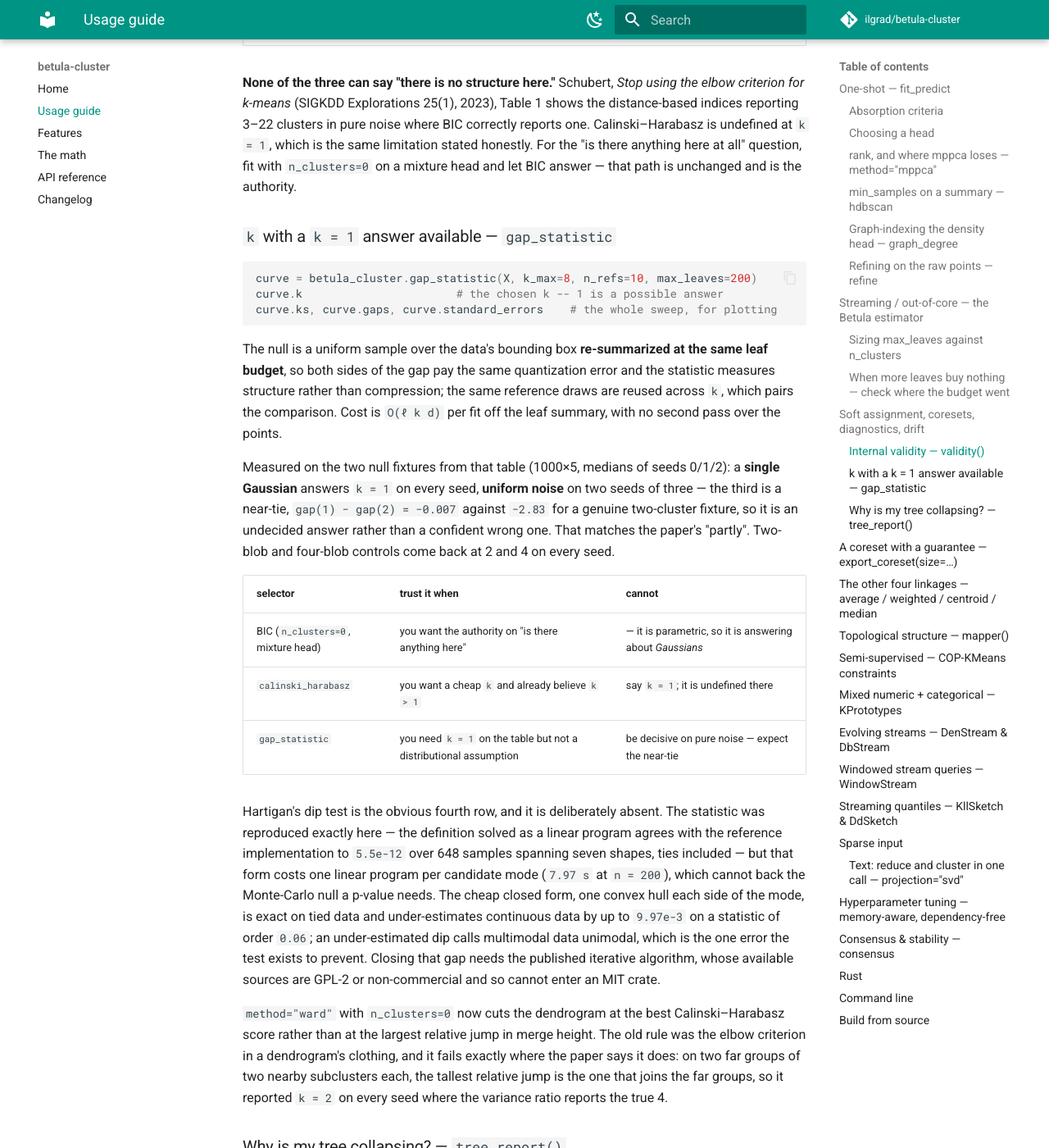
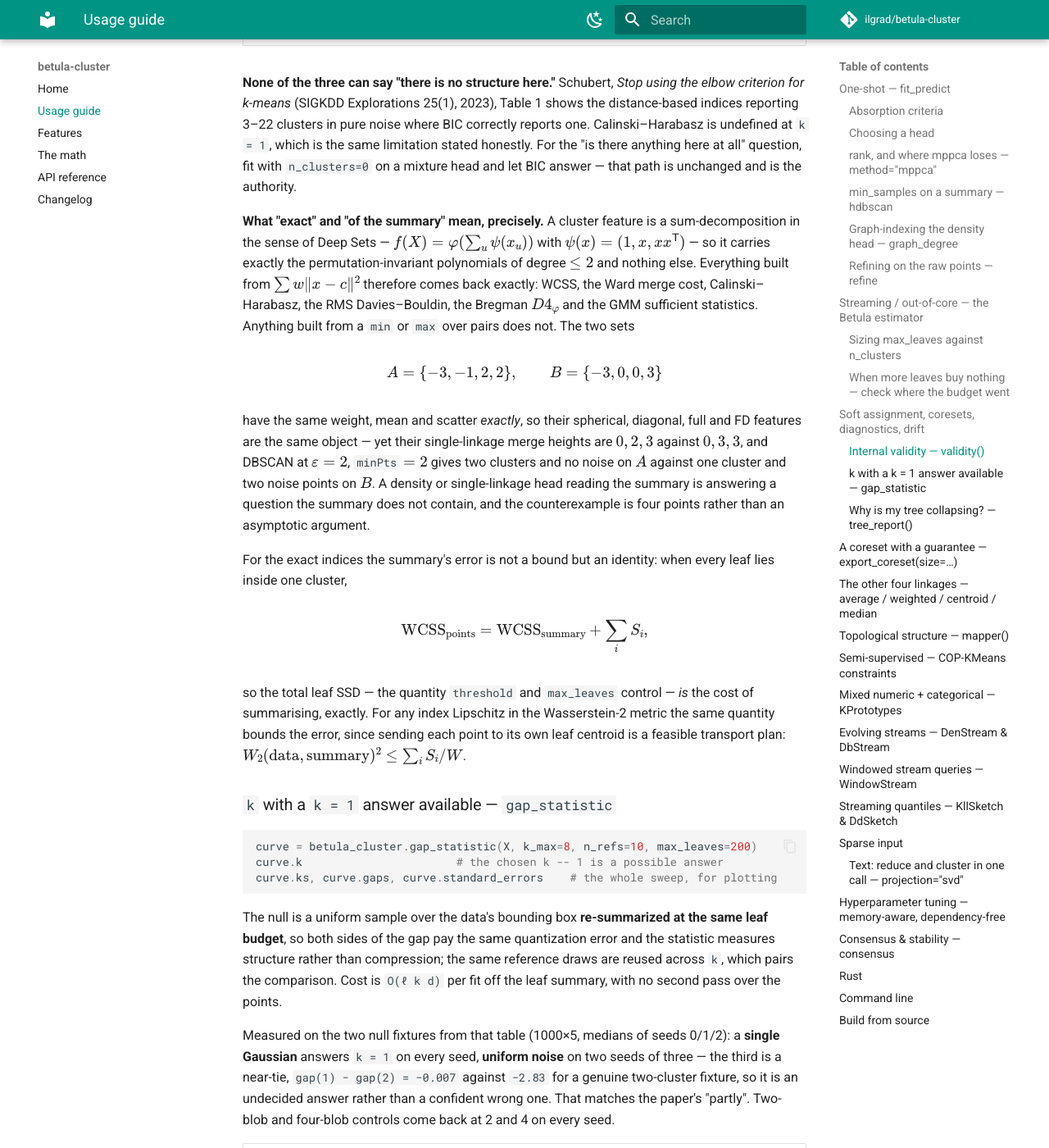
Before and after one commit to ilgrad/betula-cluster, an MkDocs documentation site: the page built from docs/USAGE.md, in a window 1280 px wide and 1400 px high, scrolled down 10693 px. Shown: the whole window at 82% size. Built offline with MkDocs 1.6.1 and Material for MkDocs 9.7.7, drawn with Linux system fonts in a browser that asks for light colours; comment, search, counter and statistics services are not loaded.

Commit message:
docs(usage): state the formal boundary of the cluster-feature summary
The index table said "exact" and "of the summary" without saying what decides
which. A cluster feature is a Deep-Sets sum-decomposition with psi(x) =
(1, x, x x^T), so it carries the permutation-invariant polynomials of degree at
most two and nothing else -- which settles every row at once, and settles the
heads the summary cannot serve at all.

The negative half is now a counterexample rather than an assertion: {-3,-1,2,2}
and {-3,0,0,3} have the same weight, mean and scatter exactly, so their
spherical, diagonal, full and FD features are the same object, yet their
single-linkage heights and their DBSCAN labelling differ. Integer coordinates
on purpose -- nothing here rests on a tolerance.

And the error of the exact indices is an identity, not a bound: total leaf SSD
is precisely what summarising costs, which is why max_leaves reads as a budget.

```diff
--- a/docs/USAGE.md
+++ b/docs/USAGE.md
@@ -381,6 +381,32 @@ reporting 3–22 clusters in pure noise where BIC correctly reports one. Calinsk
 undefined at `k = 1`, which is the same limitation stated honestly. For the "is there anything here
 at all" question, fit with `n_clusters=0` on a mixture head and let BIC answer — that path is
 unchanged and is the authority.
+
+**What "exact" and "of the summary" mean, precisely.** A cluster feature is a sum-decomposition in
+the sense of Deep Sets — $f(X)=\varphi(\sum_u \psi(x_u))$ with $\psi(x)=(1,x,xx^{\mathsf T})$ — so it
+carries exactly the permutation-invariant polynomials of degree $\le 2$ and nothing else. Everything
+built from $\sum w\lVert x-c\rVert^2$ therefore comes back exactly: WCSS, the Ward merge cost,
+Calinski–Harabasz, the RMS Davies–Bouldin, the Bregman $D4_\varphi$ and the GMM sufficient
+statistics. Anything built from a `min` or `max` over pairs does not. The two sets
+
+$$A=\{-3,-1,2,2\},\qquad B=\{-3,0,0,3\}$$
+
+have the same weight, mean and scatter *exactly*, so their spherical, diagonal, full and FD features
+are the same object — yet their single-linkage merge heights are $0,2,3$ against $0,3,3$, and DBSCAN
+at $\varepsilon=2$, `minPts` $=2$ gives two clusters and no noise on $A$ against one cluster and two
+noise points on $B$. A density or single-linkage head reading the summary is answering a question
+the summary does not contain, and the counterexample is four points rather than an asymptotic
+argument.
+
+For the exact indices the summary's error is not a bound but an identity: when every leaf lies
+inside one cluster,
+
+$$\mathrm{WCSS}_{\text{points}} = \mathrm{WCSS}_{\text{summary}} + \sum_i S_i,$$
+
+so the total leaf SSD — the quantity `threshold` and `max_leaves` control — *is* the cost of
+summarising, exactly. For any index Lipschitz in the Wasserstein-2 metric the same quantity bounds
+the error, since sending each point to its own leaf centroid is a feasible transport plan:
+$W_2(\text{data},\text{summary})^2 \le \sum_i S_i / W$.
 
 ### `k` with a `k = 1` answer available — `gap_statistic`
 
```
